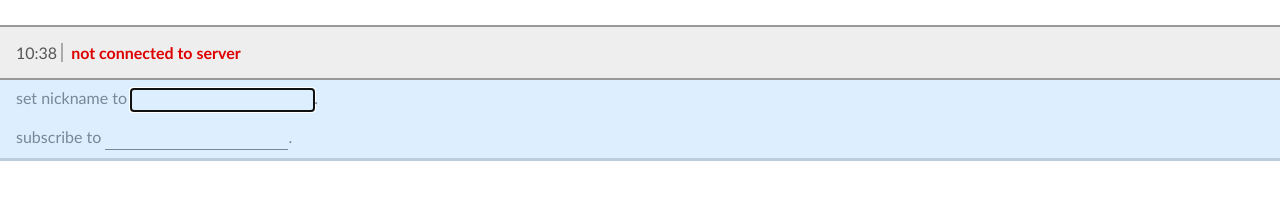
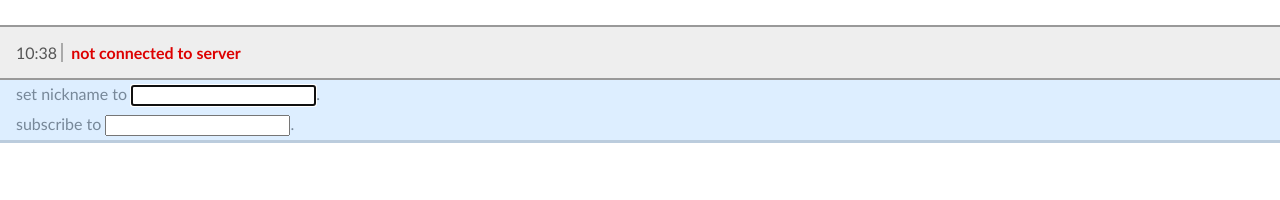
Before and after one commit to fictorial/nodered, a plain HTML site: page sample/webchat/client.html in a window 1280 px wide. Shown: the part 94-294 px from the top of the page. Drawn offline with nearby package versions, Linux system fonts and the light colour scheme.

Commit message:
undo stupid input styling

```diff
--- a/sample/webchat/style.css
+++ b/sample/webchat/style.css
@@ -14,19 +14,12 @@ h1 {
 form {
   background-color: #def;
   color: #789;
-  padding: 0.5em;
+  padding: 0.25em;
   padding-left: 1em;
 }
 
 #forms {
   border-bottom: 3px solid #bcd;
-}
-
-#forms input {
-  background: none;
-  border: none;
-  border-bottom: 1px solid #789;
-  padding: 3px;
 }
 
 #logo {
```
